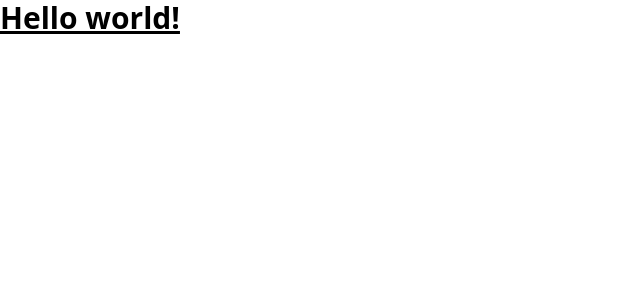
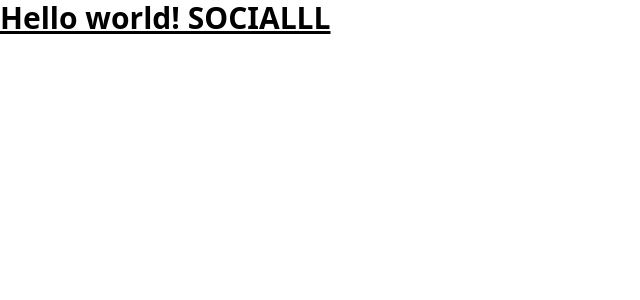
Before and after one commit to FeDev13/Social-Media-App, a React (Vite) app in the folder cliente/: page / in a window 1280 px wide. Shown: the top 300 px of the page, without its empty margins (0-640 px from the left). Built offline with nearby package versions, Linux system fonts and the light colour scheme.

Commit message:
Update App.jsx

```diff
--- a/cliente/src/App.jsx
+++ b/cliente/src/App.jsx
@@ -5,7 +5,7 @@ function App() {
   return (
     <div className="App">
      <h1 className="text-3xl font-bold underline">
-      Hello world!
+      Hello world! SOCIALLL
     </h1>
     </div>
   )
```
